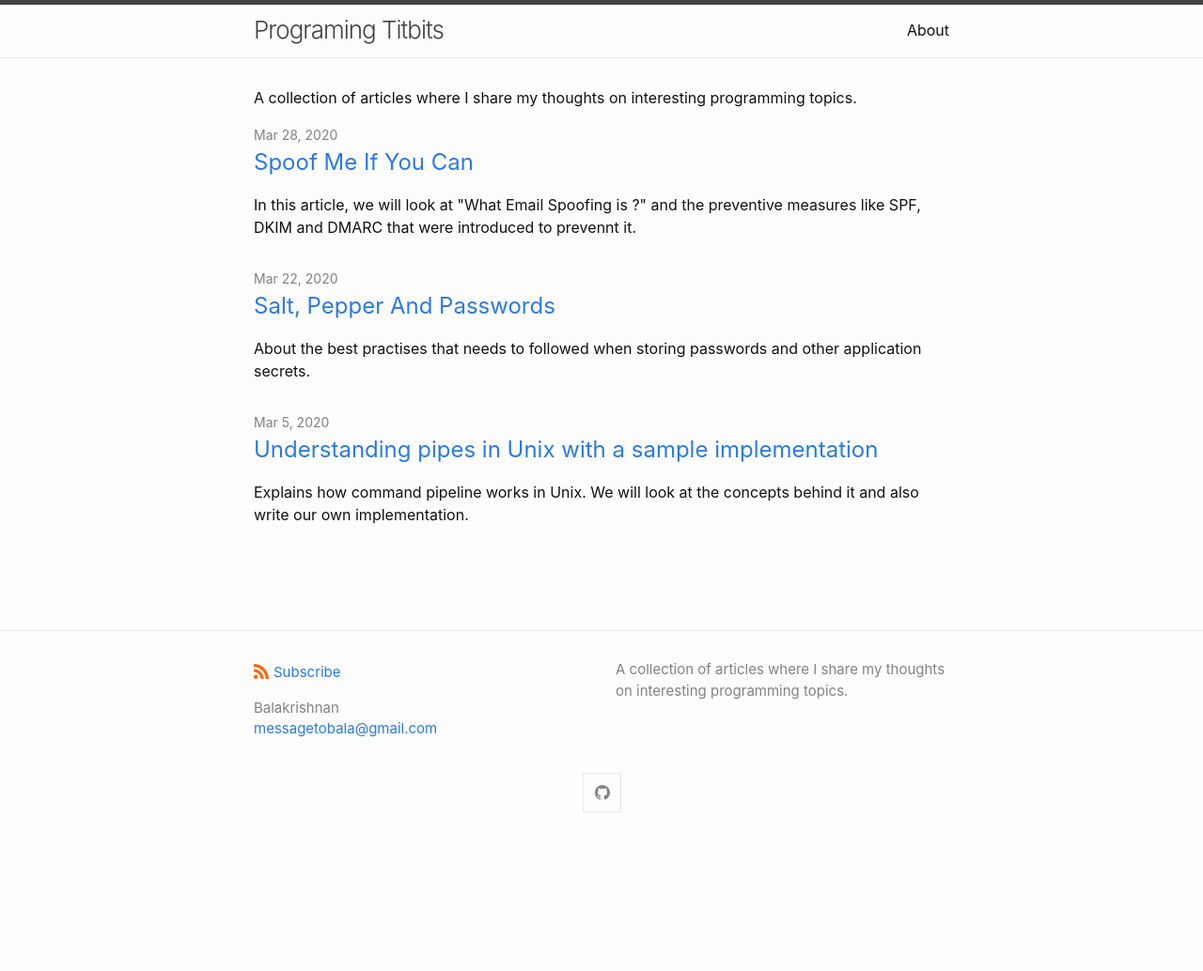
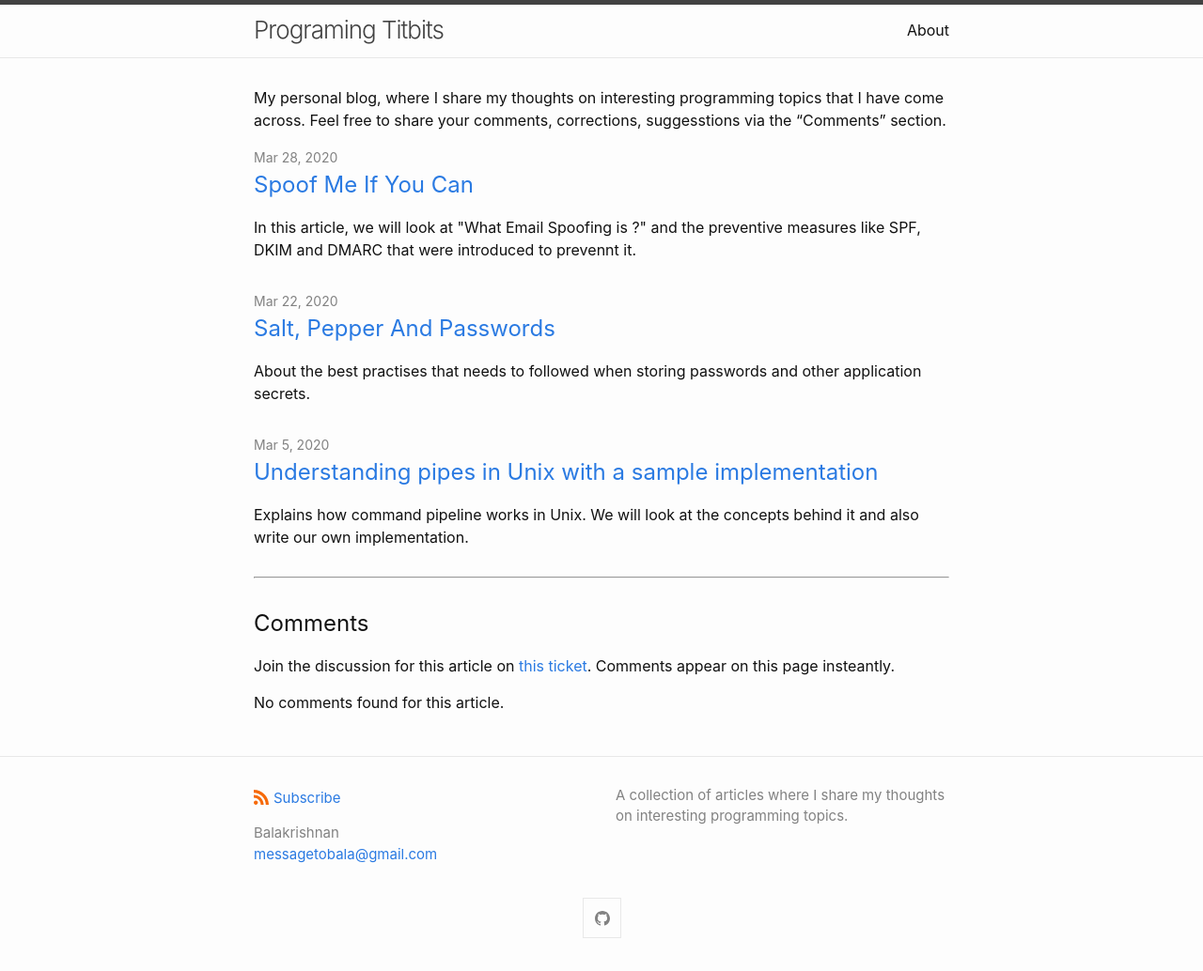
Before and after one commit to messagetobala/messagetobala.github.io, a Jekyll site: the page built from index.markdown, in a window 1280 px wide. Shown: the whole page at 94% size. Built offline with Jekyll 4.4.1, drawn with Linux system fonts in a browser that asks for light colours; before the commit the page ends 900 px from its top, so only the background shows below that.

Commit message:
Update index.markdown

```diff
--- a/index.markdown
+++ b/index.markdown
@@ -1,8 +1,6 @@
 ---
-# Feel free to add content and custom Front Matter to this file.
-# To modify the layout, see https://jekyllrb.com/docs/themes/#overriding-theme-defaults
-
 layout: home
+comments_id: 4
 ---
 
-A collection of articles where I share my thoughts on interesting programming topics.
+My personal blog, where I share my thoughts on interesting programming topics that I have come across. Feel free to share your comments, corrections, suggesstions via the "Comments" section.
```
